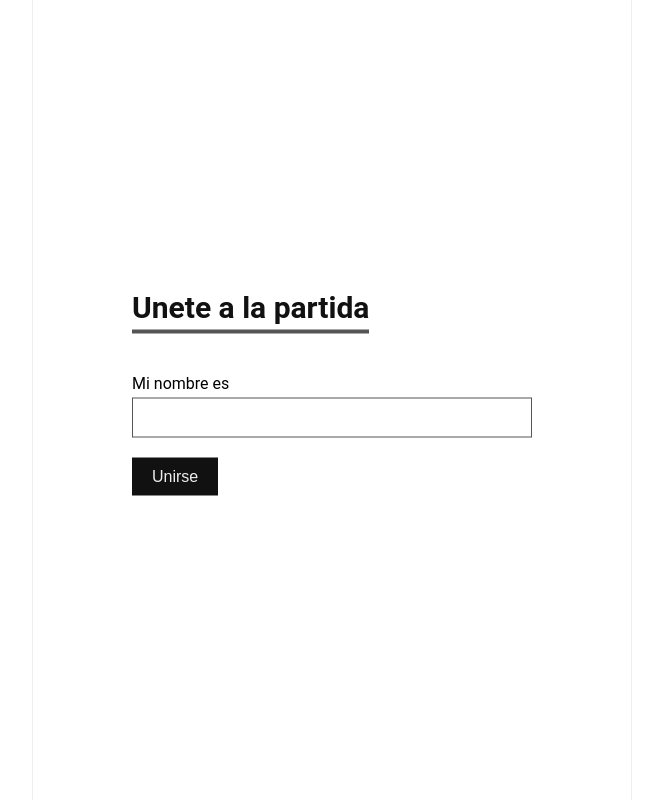
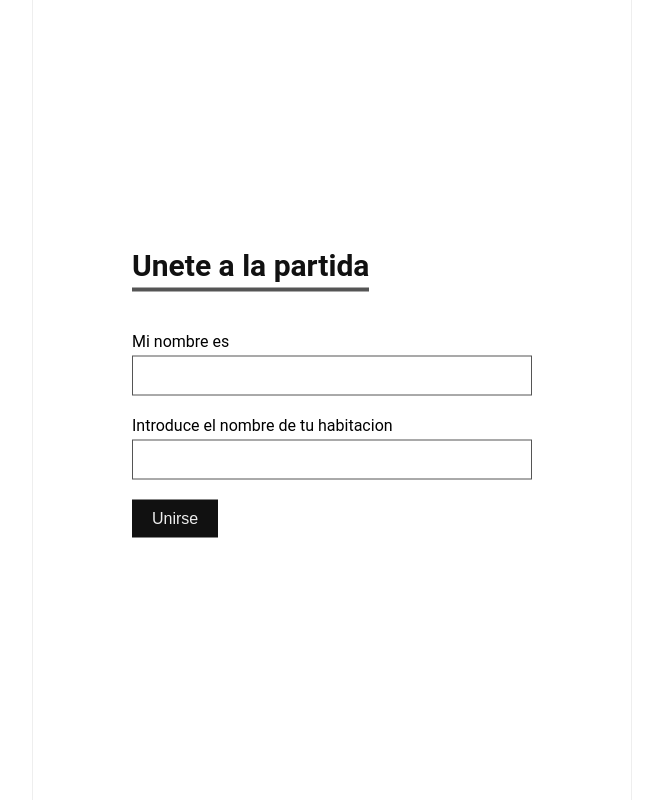
Before and after one commit to javur1/ShareBoardChat, a website: page public/index.html in a window 1280 px wide. Both pictures are taken after a click on the button "Unirse". Shown: the whole page, without its empty margins (308-971 px from the left). Drawn offline with nearby package versions, Linux system fonts and the light colour scheme; no server answers.

Commit message:
working domain

```diff
--- a/public/code.js
+++ b/public/code.js
@@ -2,6 +2,10 @@
   const app = document.querySelector(".app");
   const socket = io();
 
+  let currentURL = document.location.search;
+  let params = new URLSearchParams(currentURL);
+  let name = params.get("room");
+  console.log(name);
   let uname;
 
   /*unirse al chat*/
@@ -9,11 +13,21 @@
     .querySelector(".join-screen #join-user")
     .addEventListener("click", function () {
       let username = app.querySelector(".join-screen #username").value;
-      if (username.length == 0) {
+      let room = app.querySelector(".join-screen #roomname").value;
+
+      console.log(room);
+      if (username.length == 0 || room.length == 0) {
         return;
       }
       socket.emit("newuser", username);
       uname = username;
+      //roomname = room;
+      //params.set('room',room);
+      //currentURL.search = params.toString();
+      //const newUrl = currentURL.toString();
+      //console.log(newUrl);
+      //window.location.href = newUrl;
+      //socket.emit('join', room);
       app.querySelector(".join-screen").classList.remove("active");
       app.querySelector(".chat-screen").classList.add("active");
     });
@@ -113,11 +127,11 @@
         <div>
             ${message.username} tiro dados y sacó <br>
             <p class="ability-dice"> <mark>${aR}</mark></p>
-            <br>
+
             <p class="skill-dice"> <mark>${sR}</mark></p>
-            <br>
+
             <p class="tool-dice"> <mark>${tR}</mark></p>
-            <br>
+
         </div>
       `;
       messageContainer.appendChild(el);
--- a/public/index.html
+++ b/public/index.html
@@ -14,6 +14,10 @@
           <div class="form-input">
             <label for=""> Mi nombre es </label>
             <input type="text" name="" id="username" />
+          </div>
+          <div class="form-input">
+            <label for=""> Introduce el nombre de tu habitacion </label>
+            <input type="text" name="" id="roomname" />
           </div>
           <div class="form-input">
             <button id="join-user">Unirse</button>
--- a/public/style.css
+++ b/public/style.css
@@ -134,6 +134,9 @@ body {
     border-radius: 6px;
     margin-bottom: 4px;
 }
+.chat-screen .messages .update div p {
+    font-size: 30px;
+}
 .chat-screen .messages .update div p.ability-dice mark {
   color: black;
   background-color: white;
```
Also changed, not shown: server.js (+11 -1 lines), 1 other file.
